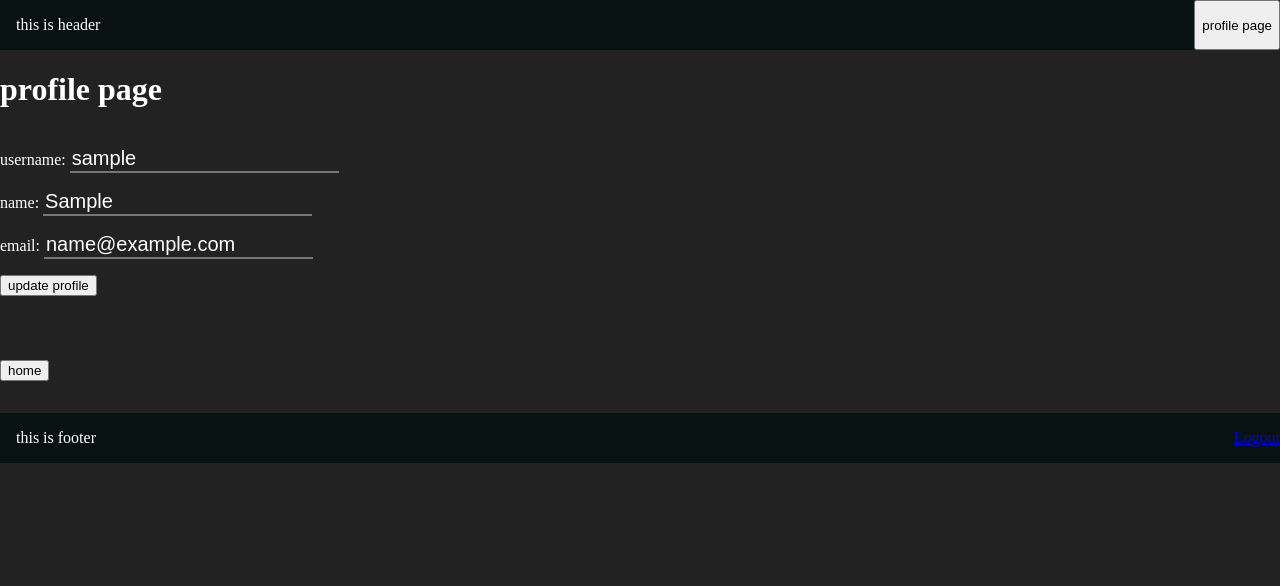
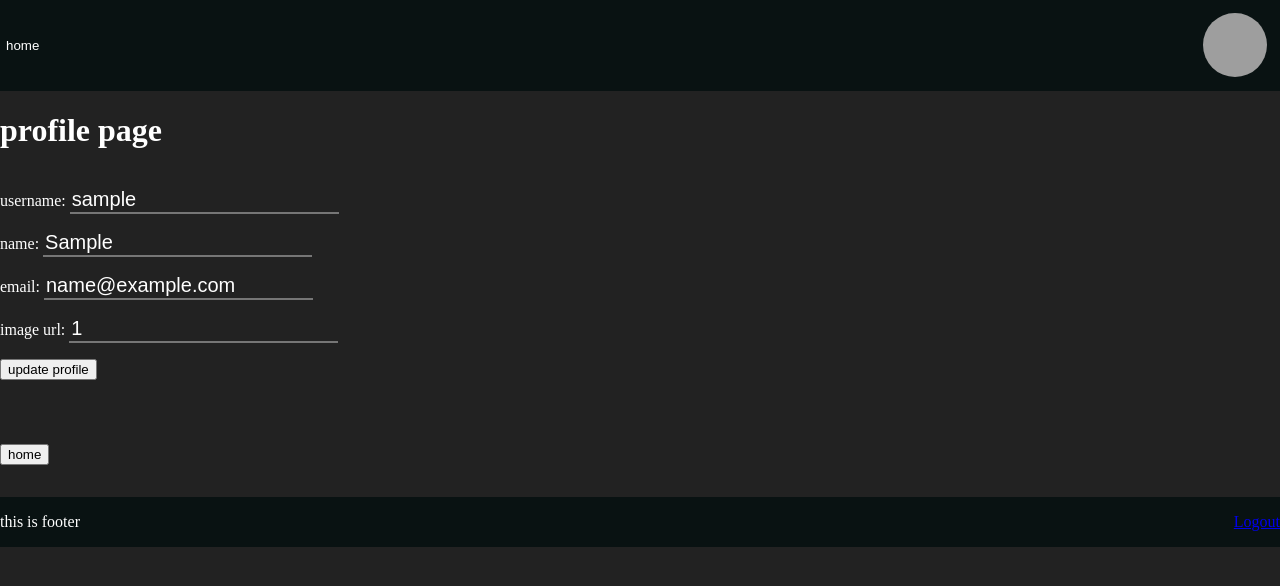
Before and after one commit to FEUP-LTW-2023/project-ltw03g09, a PHP site: page /profilePage.php in a window 1280 px wide. Shown: the top 586 px of the page. Run offline with PHP 8.4, Linux system fonts and the light colour scheme; the visitor is signed in with stand-in values (Sample User, id 1); grey boxes are pictures that could not be loaded.

Commit message:
profile picture feature

```diff
--- a/css/style.css
+++ b/css/style.css
@@ -44,7 +44,6 @@ a{
 .header {
     display: flex;
     background-color:#091212;
-    padding-left: 1em;
     justify-content: space-between;
 }
 
--- a/database/authenticate.php
+++ b/database/authenticate.php
@@ -20,6 +20,7 @@ function authenticate($username, $password){
 		$_SESSION['name'] = $user[2];
 		$_SESSION['email'] = $user[4];
 		$_SESSION['userId'] = $user[0];
+		$_SESSION['image'] = $user[5];
 
 		$_SESSION['hierarchy'] = 'client';
 
--- a/database/tables.sql
+++ b/database/tables.sql
@@ -12,7 +12,8 @@ CREATE TABLE User (
     username 	VARCHAR(50),
     name 	VARCHAR(50),
     password 	VARCHAR(50),
-    email 	VARCHAR(50)
+    email 	VARCHAR(50),
+    image     VARVHAR(500)
 );
 
 CREATE TABLE Ticket (
--- a/header.php
+++ b/header.php
@@ -1,7 +1,8 @@
 <div class="header">
-    <p>this is header</p>
+    <form action="home.php" method="post" class="profileButtonForm">
+	    <input style="background:none;border:none;color:#fff;" type="submit" src="" name="submit" value="home"/>
+    </form>
     <form action="profilePage.php" method="post" class="profileButtonForm">
-	    <input type="submit" name="submit" value="profile page">
+	    <input style="width:64px;height:64px;border-radius:50%;padding:1em;" src=<?php echo "'".$_SESSION['image']."'";?> type="image" name="submit" value="profile page"/>
     </form>
 </div>
-<!-- <div class="realBody"> -->
--- a/profilePage.php
+++ b/profilePage.php
@@ -24,6 +24,8 @@ if (!isset($_SESSION['loggedin']) || $_SESSION['loggedin'] !== true) {
 	    <p>username: <input type="text" name="username" class="profileTextbox" value=<?php echo $_SESSION['username']; ?>></p>
 	    <p>name: <input type="text" name="name" class="profileTextbox" value=<?php echo $_SESSION['name']; ?>></p>
 	    <p>email: <input type="text" name="email" class="profileTextbox" value=<?php echo $_SESSION['email']; ?>></p>
+	    <p>image url: <input type="text" name="image" class="profileTextbox" value=<?php echo $_SESSION['image']; ?>></p>
+
 	    <input type="submit" name="submit" value="update profile">
     </form>
     <p/>
--- a/ticketPage.php
+++ b/ticketPage.php
@@ -33,9 +33,7 @@
 <html>
 <script src ="scripts/changeStatus.js"></script>
 <script src="https://code.jquery.com/jquery-3.6.0.min.js"></script>
-
 <script src ="scripts/assignAgent.js"></script>
-
 
 <head>
     <title>Homepage</title>
```
Also changed, not shown: database/inserts.sql (+5 -5 lines), database/updateProfile.php (+4 -3 lines).
